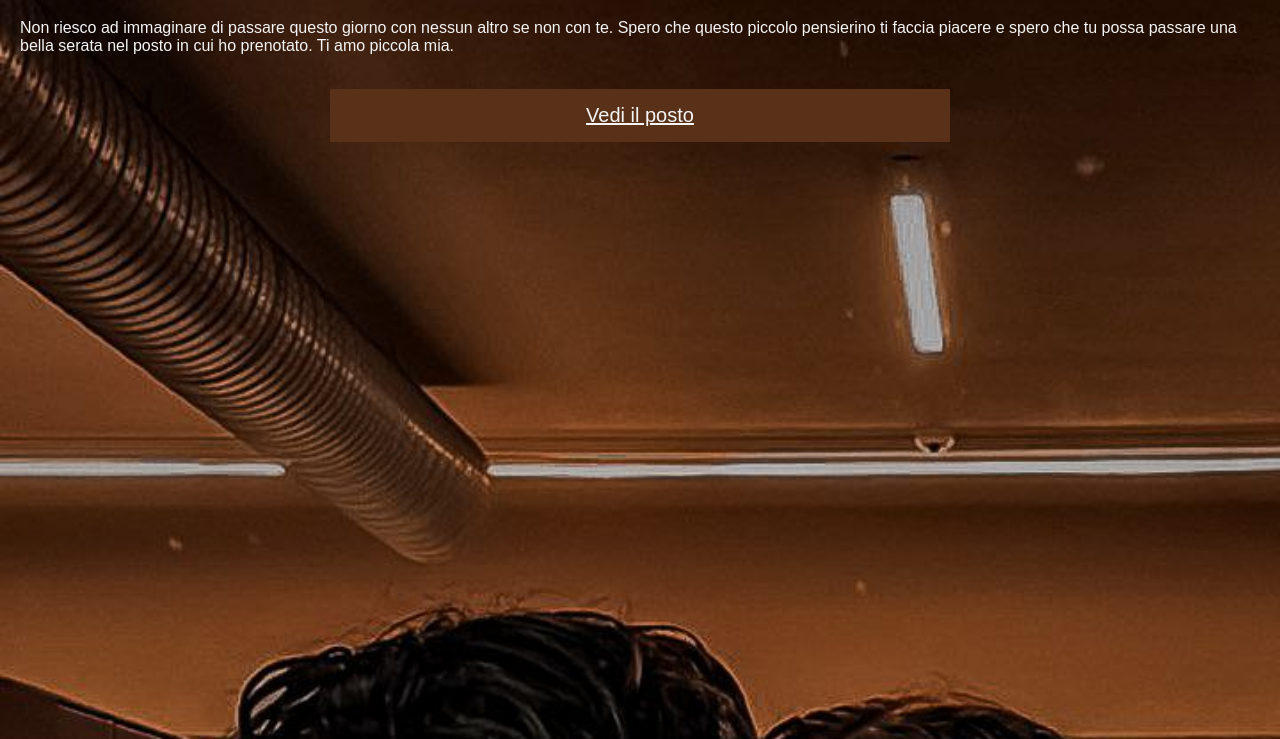
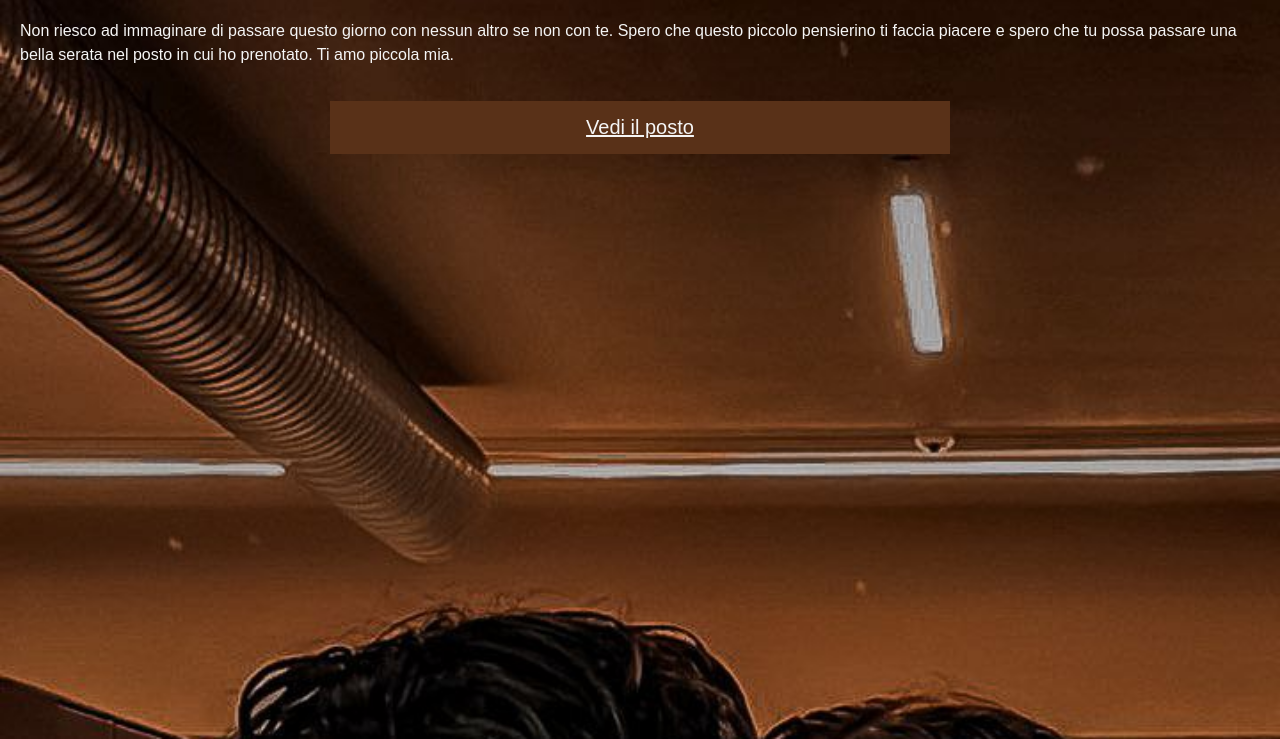
Before and after one commit to tdugini/san-valentino-2024, a plain HTML site: page index.html in a window 1280 px wide. Shown: the part 61-800 px from the top of the page. Drawn offline with Linux system fonts and the light colour scheme.

Commit message:
refactored css #3

```diff
--- a/index.html
+++ b/index.html
@@ -9,11 +9,13 @@
   <body>
     <h1>San Valentino 2024</h1>
 
-    <div class="message">
-      Non riesco ad immaginare di passare questo giorno con nessun altro se non
-      con te. Spero che questo piccolo pensierino ti faccia piacere e spero che
-      tu possa passare una bella serata nel posto in cui ho prenotato. Ti amo
-      piccola mia.
+    <div class="bodyMessage">
+      <label class="messageText">
+        Non riesco ad immaginare di passare questo giorno con nessun altro se
+        non con te. Spero che questo piccolo pensierino ti faccia piacere e
+        spero che tu possa passare una bella serata nel posto in cui ho
+        prenotato. Ti amo piccola mia.
+      </label>
       <button class="button">
         <a href="https://maps.app.goo.gl/kmHLVPgzctkcsyfx7">Vedi il posto</a>
       </button>
--- a/styles.css
+++ b/styles.css
@@ -3,13 +3,6 @@ body {
   margin: 20px;
   background-image: url(meAndYou.jpg);
   background-size: cover;
-}
-
-footer {
-  text-align: center;
-  margin-top: 20px;
-  padding: 10px;
-  background-color: #f4f4f4;
 }
 
 h1 {
@@ -24,7 +17,7 @@ a {
   color: whitesmoke;
 }
 
-.message {
+.bodyMessage {
   display: flex;
   justify-content: center;
   align-items: center;
@@ -45,3 +38,8 @@ a {
   cursor: pointer;
   width: 50%;
 }
+
+.messageText {
+  line-height: 1.5;
+  display: block;
+}
```
